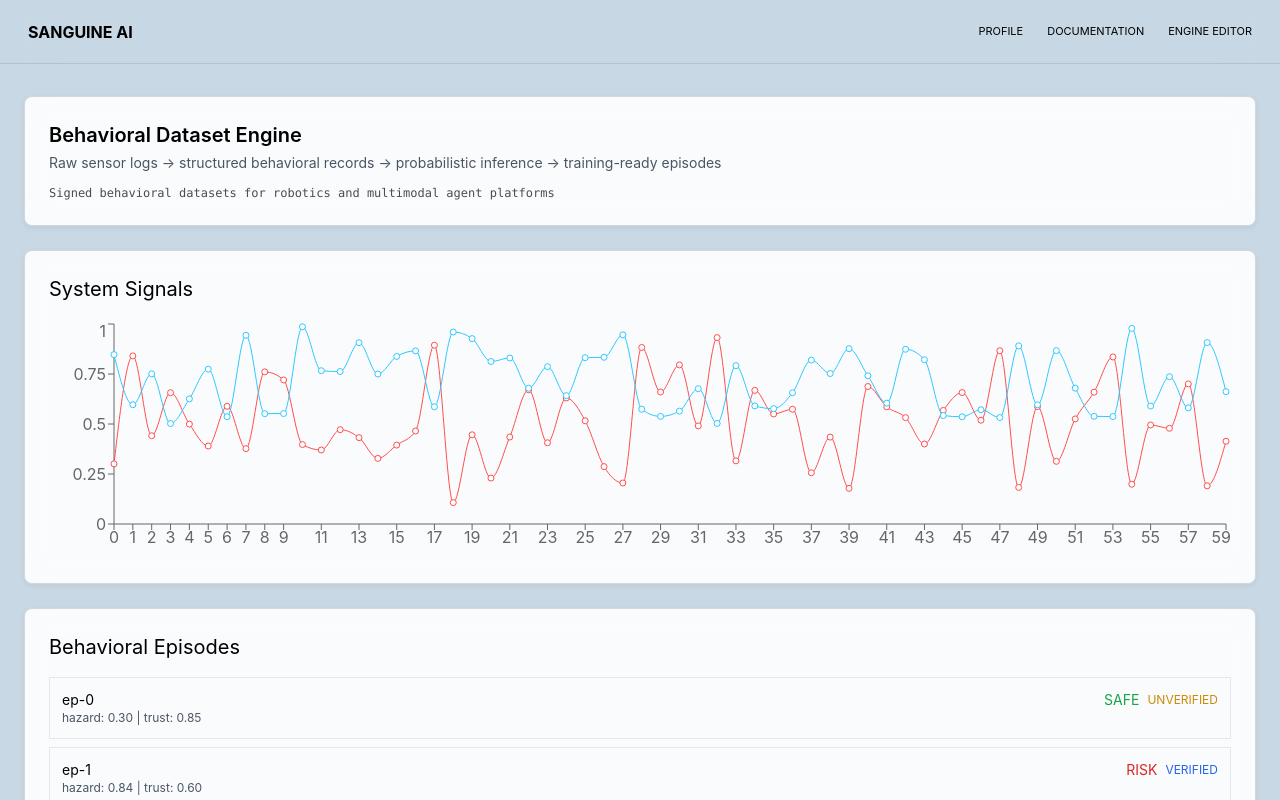
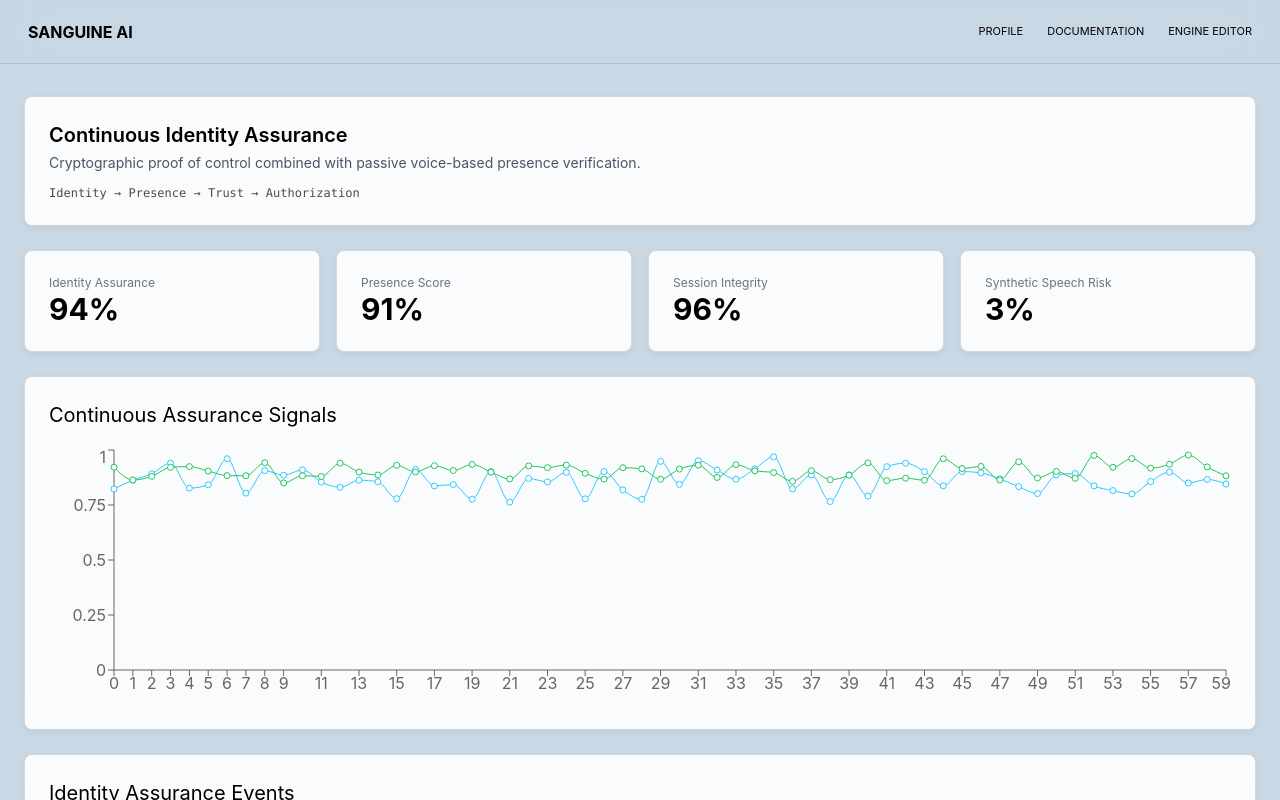
Before and after one commit to SanguineAI-Incorporated/sanguine-ai-users, a React (Vite) app: page / in a window 1280 px wide. Shown: the top 800 px of the page. Built offline with nearby package versions, Linux system fonts and the light colour scheme.

Commit message:
Refactor Dashboard for Continuous Identity Assurance

```diff
--- a/src/pages/Dashboard.jsx
+++ b/src/pages/Dashboard.jsx
@@ -10,27 +10,19 @@ import {
   ResponsiveContainer,
 } from "recharts";
 
-/* ---------------- RAW SENSOR LOGS (mock) ---------------- */
+/* ---------------- RAW LOGS (VOICE AGENT SIMULATION) ---------------- */
 
 const rawLogs = (() => {
   const logs = [];
   const start = Date.now() - 1000 * 60 * 60 * 6;
 
   for (let i = 0; i < 60; i++) {
-    const occlusion = Math.random();
-    const motion = Math.random();
-    const command =
-      Math.random() > 0.6
-        ? ["MOVE", "STOP", "ASSIST"][Math.floor(Math.random() * 3)]
-        : null;
-
     logs.push({
       timestamp: new Date(start + i * 60000).toISOString(),
       raw: {
-        sensors: {
-          vision: { occlusion },
-          motion: { velocity: motion },
-          audio: { command },
+        audio: {
+          duration: Math.floor(Math.random() * 30) + 5,
+          speaker_active: Math.random() > 0.1,
         },
       },
     });
@@ -39,43 +31,74 @@ const rawLogs = (() => {
   return logs;
 })();
 
-/* ---------------- INFERENCE STACK ---------------- */
+/* ---------------- INFERENCE: CONTINUOUS IDENTITY ASSURANCE ---------------- */
 
 function infer(log) {
-  const occlusion = log.raw.sensors.vision.occlusion;
-  const motion = log.raw.sensors.motion.velocity;
-  const command = log.raw.sensors.audio.command;
+  const speaker_match_score = 0.75 + Math.random() * 0.25;
+  const presence_score = 0.7 + Math.random() * 0.3;
 
-  const hazard_score = occlusion * 0.6 + (1 - motion) * 0.4;
-  const trust_score = 1 - occlusion * 0.5;
-  const stability_index = 1 - Math.abs(0.5 - motion);
+  const synthetic_speech_risk = Math.random() * 0.2;
+  const replay_attack_risk = Math.random() * 0.15;
+  const voice_conversion_risk = Math.random() * 0.2;
 
-  const task_success = command === "ASSIST" && hazard_score < 0.6;
-  const safety_event = hazard_score > 0.75;
+  const identity_assurance_score =
+    speaker_match_score * 0.5 +
+    presence_score * 0.3 +
+    (1 - synthetic_speech_risk) * 0.2;
+
+  const session_integrity_score =
+    1 -
+    (synthetic_speech_risk +
+      replay_attack_risk +
+      voice_conversion_risk) /
+      3;
+
+  const autonomy_confidence =
+    identity_assurance_score * session_integrity_score;
+
+  const authorization_state =
+    identity_assurance_score > 0.9
+      ? "FULL"
+      : identity_assurance_score > 0.75
+      ? "LIMITED"
+      : "CHALLENGE";
 
   return {
-    derived_features: {
-      hazard_score,
-      trust_score,
-      stability_index,
+    identity: {
+      user_id: "user_demo_001",
+      session_id: "sess_" + Math.random().toString(16).slice(2),
+      credential_status: "VERIFIED",
     },
 
-    outcomes: {
-      task_success,
-      safety_event,
+    speaker_assurance: {
+      speaker_match_score,
+      speaker_continuity: 0.8 + Math.random() * 0.2,
+      presence_score,
     },
 
-    reward_proxies: {
-      safety_reward: 1 - hazard_score,
-      task_reward: task_success ? 1 : 0,
-      comfort_reward: stability_index,
+    anti_spoofing: {
+      synthetic_speech_risk,
+      replay_attack_risk,
+      voice_conversion_risk,
+      audio_authenticity_score: 1 - synthetic_speech_risk,
+    },
+
+    continuous_assurance: {
+      identity_assurance_score,
+      session_integrity_score,
+      autonomy_confidence,
+    },
+
+    authorization: {
+      authorization_state,
+      proof_of_control: true,
+      action_approval: authorization_state !== "CHALLENGE",
     },
 
     attestation: {
-      verified: Math.random() > 0.2,
+      verified: true,
       signature: "sig_" + Math.random().toString(16).slice(2),
       hash: "hash_" + Math.random().toString(16).slice(2),
-      public_key_id: "key_robotics_fleet_01",
     },
   };
 }
@@ -98,12 +121,10 @@ export default function Dashboard() {
   const volumeData = useMemo(() => {
     return episodes.map((e, i) => ({
       index: i,
-      hazard: e.derived_features.hazard_score,
-      trust: e.derived_features.trust_score,
+      identity: e.continuous_assurance.identity_assurance_score,
+      integrity: e.continuous_assurance.session_integrity_score,
     }));
   }, [episodes]);
-
-  /* ---------------- EXPORT ---------------- */
 
   const exportJSONL = () => {
     const jsonl = episodes.map((e) => JSON.stringify(e)).join("\n");
@@ -112,7 +133,7 @@ export default function Dashboard() {
 
     const a = document.createElement("a");
     a.href = url;
-    a.download = "behavioral_dataset.jsonl";
+    a.download = "identity_assurance_events.jsonl";
     a.click();
 
     URL.revokeObjectURL(url);
@@ -138,32 +159,55 @@ export default function Dashboard() {
         <Card>
           <CardContent>
             <h2 className="text-xl font-semibold">
-              Behavioral Dataset Engine
+              Continuous Identity Assurance
             </h2>
 
             <p className="text-sm text-gray-600 mt-1">
-              Raw sensor logs → structured behavioral records → probabilistic inference → training-ready episodes
+              Cryptographic proof of control combined with passive voice-based presence verification.
             </p>
 
             <div className="mt-3 text-xs font-mono text-black/70">
-              Signed behavioral datasets for robotics and multimodal agent platforms
+              Identity → Presence → Trust → Authorization
             </div>
           </CardContent>
         </Card>
 
-        {/* SIGNALS */}
+        {/* KPI STRIP */}
+        <div className="grid grid-cols-4 gap-4">
+          <Card><CardContent className="p-5">
+            <div className="text-xs text-gray-500">Identity Assurance</div>
+            <div className="text-3xl font-bold">94%</div>
+          </CardContent></Card>
+
+          <Card><CardContent className="p-5">
+            <div className="text-xs text-gray-500">Presence Score</div>
+            <div className="text-3xl font-bold">91%</div>
+          </CardContent></Card>
+
+          <Card><CardContent className="p-5">
+            <div className="text-xs text-gray-500">Session Integrity</div>
+            <div className="text-3xl font-bold">96%</div>
+          </CardContent></Card>
+
+          <Card><CardContent className="p-5">
+            <div className="text-xs text-gray-500">Synthetic Speech Risk</div>
+            <div className="text-3xl font-bold">3%</div>
+          </CardContent></Card>
+        </div>
+
+        {/* SIGNALS CHART */}
         <Card>
           <CardContent>
-            <h2 className="text-xl mb-4">System Signals</h2>
+            <h2 className="text-xl mb-4">Continuous Assurance Signals</h2>
 
-            <div style={{ width: "100%", height: 240 }}>
+            <div style={{ width: "100%", height: 260 }}>
               <ResponsiveContainer>
                 <LineChart data={volumeData}>
                   <XAxis dataKey="index" />
                   <YAxis />
                   <Tooltip />
-                  <Line type="monotone" dataKey="hazard" stroke="#ff4d4d" />
-                  <Line type="monotone" dataKey="trust" stroke="#2EC7FF" />
+                  <Line type="monotone" dataKey="identity" stroke="#2EC7FF" />
+                  <Line type="monotone" dataKey="integrity" stroke="#22c55e" />
                 </LineChart>
               </ResponsiveContainer>
             </div>
@@ -173,7 +217,7 @@ export default function Dashboard() {
         {/* EPISODES */}
         <Card>
           <CardContent>
-            <h2 className="text-xl mb-4">Behavioral Episodes</h2>
+            <h2 className="text-xl mb-4">Identity Assurance Events</h2>
 
             <div className="space-y-2 max-h-96 overflow-auto">
               {episodes.map((e) => (
@@ -185,38 +229,31 @@ export default function Dashboard() {
                   className="p-3 border cursor-pointer hover:bg-white/50"
                 >
                   <div className="flex justify-between text-sm">
-
                     <span>{e.id}</span>
 
                     <div className="flex gap-2 items-center">
-
                       <span
                         className={
-                          e.outcomes.safety_event
+                          e.authorization.authorization_state === "CHALLENGE"
                             ? "text-red-600"
                             : "text-green-600"
                         }
                       >
-                        {e.outcomes.safety_event ? "RISK" : "SAFE"}
+                        {e.authorization.authorization_state}
                       </span>
 
-                      <span
-                        className={
-                          e.attestation.verified
-                            ? "text-blue-600 text-xs"
-                            : "text-yellow-600 text-xs"
-                        }
-                      >
-                        {e.attestation.verified ? "VERIFIED" : "UNVERIFIED"}
+                      <span className="text-blue-600 text-xs">
+                        VERIFIED
                       </span>
-
                     </div>
-
                   </div>
 
                   <div className="text-xs text-gray-600">
-                    hazard: {e.derived_features.hazard_score.toFixed(2)} | trust:{" "}
-                    {e.derived_features.trust_score.toFixed(2)}
+                    identity:{" "}
+                    {(e.continuous_assurance.identity_assurance_score * 100).toFixed(0)}%
+                    {" | "}
+                    integrity:{" "}
+                    {(e.continuous_assurance.session_integrity_score * 100).toFixed(0)}%
                   </div>
                 </div>
               ))}
@@ -224,49 +261,64 @@ export default function Dashboard() {
           </CardContent>
         </Card>
 
-        {/* DETAIL PANEL */}
+        {/* DETAIL */}
         <Card>
           <CardContent>
-            <h2 className="text-xl mb-4">Episode Detail</h2>
+            <h2 className="text-xl mb-4">Event Detail</h2>
 
             {selected ? (
               <div className="text-sm space-y-4">
 
                 <div>
-                  <b>Derived Features</b>
-                  <div>Hazard: {selected.derived_features.hazard_score.toFixed(2)}</div>
-                  <div>Trust: {selected.derived_features.trust_score.toFixed(2)}</div>
-                  <div>Stability: {selected.derived_features.stability_index.toFixed(2)}</div>
+                  <b>Identity</b>
+                  <div>User: {selected.identity.user_id}</div>
+                  <div>Credential: {selected.identity.credential_status}</div>
+                  <div>Session: {selected.identity.session_id}</div>
                 </div>
 
                 <div>
-                  <b>Outcomes</b>
-                  <div>Success: {String(selected.outcomes.task_success)}</div>
-                  <div>Safety Event: {String(selected.outcomes.safety_event)}</div>
+                  <b>Speaker Assurance</b>
+                  <div>
+                    Match: {(selected.speaker_assurance.speaker_match_score * 100).toFixed(0)}%
+                  </div>
+                  <div>
+                    Presence: {(selected.speaker_assurance.presence_score * 100).toFixed(0)}%
+                  </div>
+                  <div>
+                    Continuity: {(selected.speaker_assurance.speaker_continuity * 100).toFixed(0)}%
+                  </div>
                 </div>
 
                 <div>
-                  <b>Reward Proxies</b>
-                  <div>Safety: {selected.reward_proxies.safety_reward.toFixed(2)}</div>
-                  <div>Task: {selected.reward_proxies.task_reward.toFixed(2)}</div>
-                  <div>Comfort: {selected.reward_proxies.comfort_reward.toFixed(2)}</div>
+                  <b>Anti-Spoofing</b>
+                  <div>Synthetic: {(selected.anti_spoofing.synthetic_speech_risk * 100).toFixed(1)}%</div>
+                  <div>Replay: {(selected.anti_spoofing.replay_attack_risk * 100).toFixed(1)}%</div>
+                  <div>Voice Conversion: {(selected.anti_spoofing.voice_conversion_risk * 100).toFixed(1)}%</div>
                 </div>
 
                 <div>
-                  <b>Attestation</b>
-                  <div>Verified: {String(selected.attestation.verified)}</div>
-                  <div>Public Key: {selected.attestation.public_key_id}</div>
-                  <div className="text-xs text-gray-600">
-                    Signature: {selected.attestation.signature}
+                  <b>Continuous Assurance</b>
+                  <div>
+                    Identity: {(selected.continuous_assurance.identity_assurance_score * 100).toFixed(0)}%
                   </div>
-                  <div className="text-xs text-gray-600">
-                    Hash: {selected.attestation.hash}
+                  <div>
+                    Integrity: {(selected.continuous_assurance.session_integrity_score * 100).toFixed(0)}%
                   </div>
+                  <div>
+                    Autonomy: {(selected.continuous_assurance.autonomy_confidence * 100).toFixed(0)}%
+                  </div>
+                </div>
+
+                <div>
+                  <b>Authorization</b>
+                  <div>State: {selected.authorization.authorization_state}</div>
+                  <div>Proof: {String(selected.authorization.proof_of_control)}</div>
+                  <div>Approval: {String(selected.authorization.action_approval)}</div>
                 </div>
 
               </div>
             ) : (
-              <p className="text-sm text-gray-500">Select an episode</p>
+              <p className="text-sm text-gray-500">Select an event</p>
             )}
           </CardContent>
         </Card>
@@ -276,9 +328,9 @@ export default function Dashboard() {
           <CardContent>
             <div className="flex justify-between items-center">
               <div>
-                <h2 className="text-xl">Dataset Export</h2>
+                <h2 className="text-xl">Trust Event Export</h2>
                 <p className="text-sm text-gray-600">
-                  Export signed behavioral episodes as JSONL for ML training
+                  Export cryptographically signed identity assurance events as JSONL.
                 </p>
               </div>
 
@@ -297,18 +349,12 @@ export default function Dashboard() {
       {/* HOVER INSPECTOR */}
       {hovered && (
         <div className="fixed right-6 top-24 w-[420px] max-h-[70vh] overflow-auto bg-[#C8D8E4] text-black text-[10px] p-3 border border-black/10 shadow-xl z-50 rounded-lg backdrop-blur-xl">
-
-          <div className="mb-2 font-bold text-black">
-            Episode JSON
-          </div>
-
+          <div className="mb-2 font-bold">Event JSON</div>
           <pre className="whitespace-pre-wrap text-black/80">
             {JSON.stringify(hovered, null, 2)}
           </pre>
-
         </div>
       )}
-
     </div>
   );
 }
```
